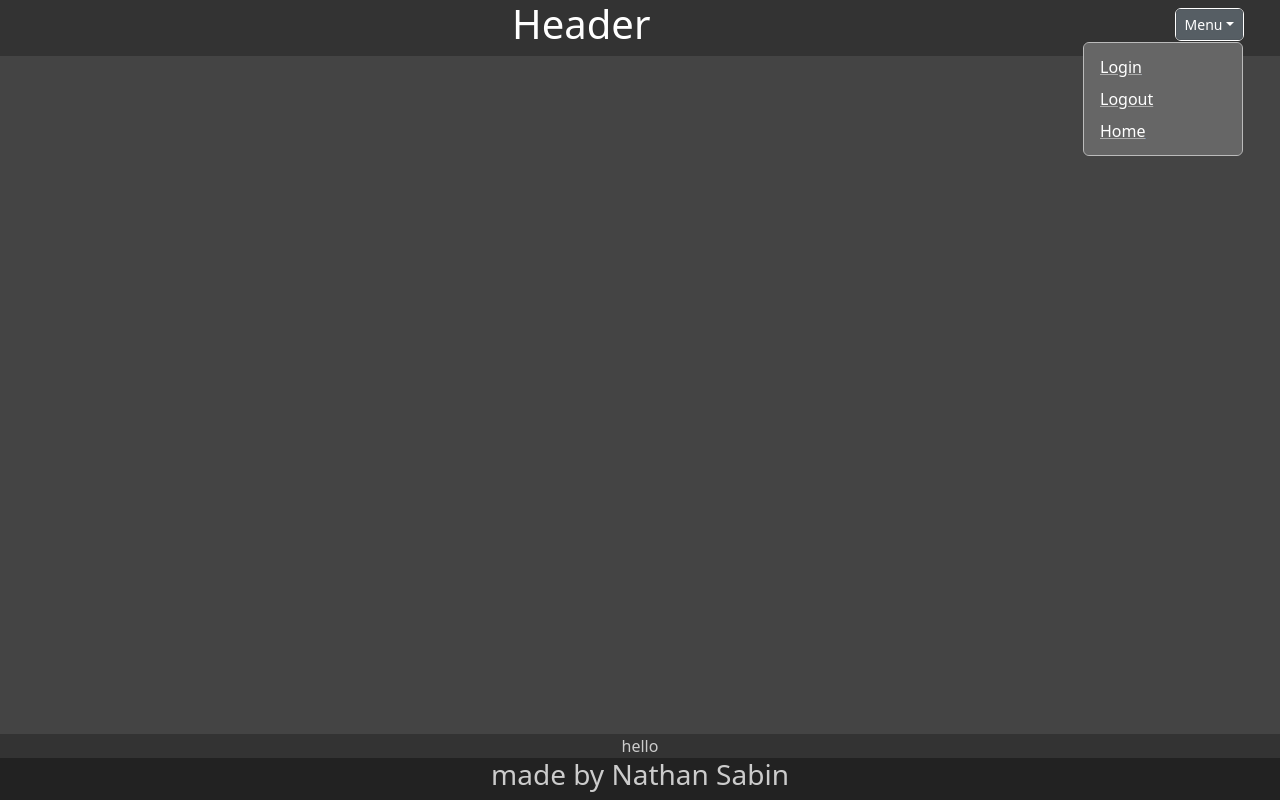
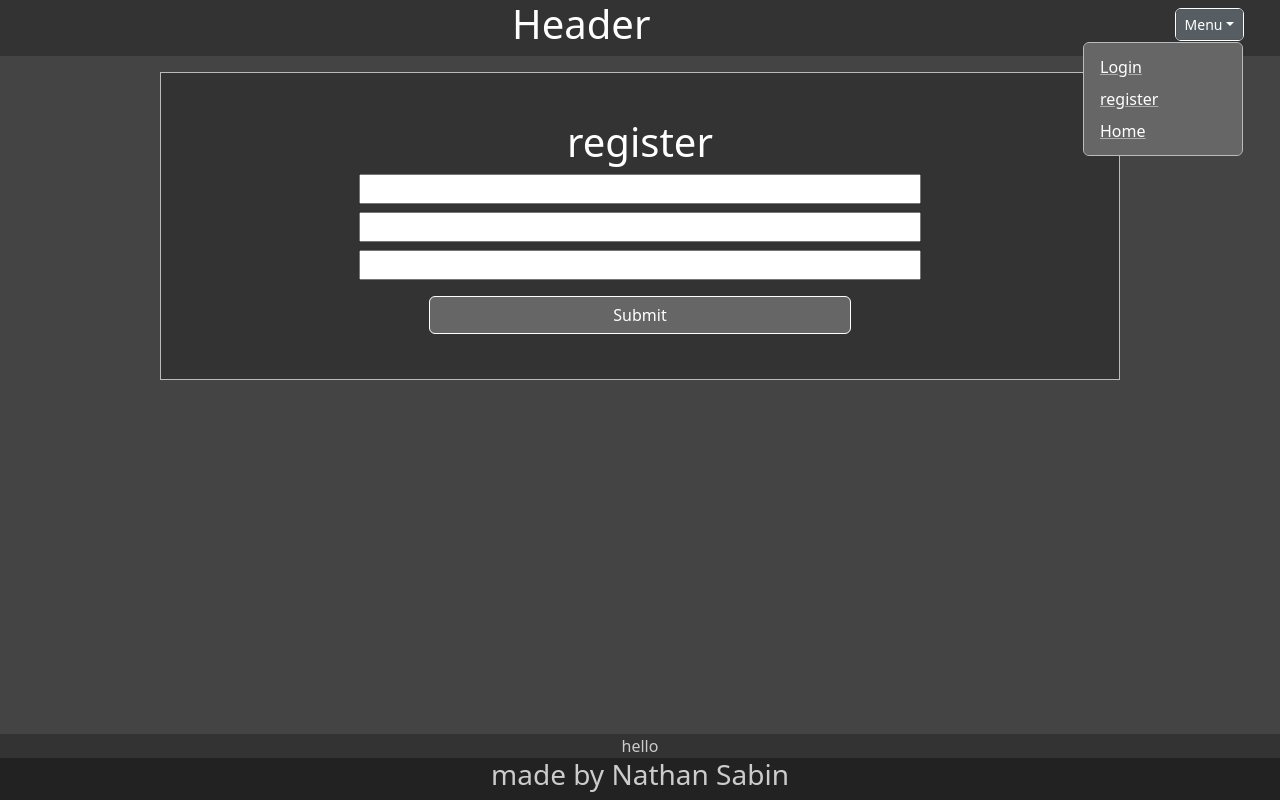
Before and after one commit to nathansabin/travel-web-app, a React (Create React App) app in the folder client/: page /register in a window 1280 px wide. Both pictures are taken after a click on the button "Menu". Built offline with nearby package versions, Linux system fonts and the light colour scheme.

Commit message:
fixed register route and made front-end register work properly

```diff
--- a/client/src/components/App.js
+++ b/client/src/components/App.js
@@ -5,7 +5,8 @@ import Header from './header';
 import Footer from './footer';
 import {
   Home,
-  Login
+  Login,
+  Register
 } from "../pages";
 
 function App() {
@@ -19,6 +20,10 @@ function App() {
               element={<Login/>}
             />
             <Route
+              path="/register"
+              element={<Register/>}
+            />
+            <Route
               path="/"
               element={<Home/>}
             />
--- a/client/src/components/header/index.js
+++ b/client/src/components/header/index.js
@@ -8,11 +8,11 @@ function Header() {
     const [loggedIn, setLoggedIn] = useState(false);
     useEffect(() => {
         setLoggedIn(auth.isLoggedIn);
-
     });
 
     const logout = () => {
         auth.logout();
+        setLoggedIn(false);
         window.location.assign('/login');
     }
 
@@ -29,9 +29,18 @@ function Header() {
                             Menu
                         </button>
                         <ul show className="dropdown-menu">
-                            <a href="/login"><li className='dropdown-item'>Login</li></a>
+                            {!loggedIn &&
+                            <>
+                                <a href="/login"><li className='dropdown-item'>Login</li></a>
+                                <a href="/register"><li className='dropdown-item'>register</li></a>
+                            </>
+                            }
+                            {loggedIn &&
+                            <>
                             <li onClick={logout} className='dropdown-item'>Logout</li>
-                            <a href="/home"><li className='dropdown-item'>Home</li></a>
+                            </>
+                            }
+                            <a href="/"><li className='dropdown-item'>Home</li></a>
                         </ul>
                         </div>
                     </nav>
--- a/client/src/pages/index.js
+++ b/client/src/pages/index.js
@@ -1,7 +1,9 @@
 import Home from "./home";
 import Login from "./login";
+import Register from "./register";
 
 export {
     Home,
     Login,
+    Register
 }
--- a/client/src/pages/register/index.js
+++ b/client/src/pages/register/index.js
@@ -5,7 +5,8 @@ import 'bootstrap/dist/js/bootstrap.bundle.min.js';
 import auth from '../../utils/auth';
 
 function Login() {
-    const [formState, setFormState] = useState({ username: '', password: '', verifyPassword: '' });
+    const [ formState, setFormState ] = useState({ username: '', password: '', verifyPassword: '' });
+    const [ loading, setLoading ] = useState(false);
 
     const handleChange = (event) => {
         const { name, value } = event.target;
@@ -18,23 +19,35 @@ function Login() {
 
     const registerUser = async(event) => {
         event.preventDefault();
+        setLoading(true);
 
         const { username, password, verifyPassword } = formState;
+        let data;
 
         if (password === verifyPassword) {
-            auth.register(username, password)
+            data = auth.register(username, password);
         }
+        if (data) {
+            window.location.assign('/');
+        }
+
+        setLoading(false);
     }
 
     return (
         <div className='login mt-3'>
         <div className='container'>
-            <h1 className='col-12'>Login</h1>
+            <h1 className='col-12'>register</h1>
             <form className='col col-vert'>
                 <input onChange={handleChange} name='username' type="username" className='col-12 col-lg-8 mb-2'></input>
-                <input onChange={handleChange} name='password' type="password" className='col-12 col-lg-8 mb-3'></input>
-                <input onChange={handleChange} name='verifyPassword' type="verifyPassword" className='col-12 col-lg-8 mb-3'></input>
+                <input onChange={handleChange} name='password' type="password" className='col-12 col-lg-8 mb-2'></input>
+                <input onChange={handleChange} name='verifyPassword' type="password" className='col-12 col-lg-8 mb-3'></input>
                 <input onClick={registerUser} type="submit" className='col-8 col-lg-6 btn btn-primary button'></input>
+                {loading &&
+                    <div>
+                        <h3>loading...</h3>
+                    </div>
+                }
             </form>
         </div>
         </div>
--- a/client/src/utils/auth.js
+++ b/client/src/utils/auth.js
@@ -3,11 +3,9 @@ import axios from 'axios';
 
 const Auth = {
     getToken: function(){
-        console.log(localStorage.getItem('id_token'));
-        // return localStorage.getItem('id_token');
+        return localStorage.getItem('id_token');
     },
     isLoggedIn: function(){
-        console.log(this);
         const token = this.getToken();
         return token && !this.isTokenExpired() ? true : false;
     },
@@ -35,6 +33,7 @@ const Auth = {
             }
         );
         token = token.data;
+        console.log(token);
         if (!token) {
             return false;
         }
@@ -50,7 +49,6 @@ const Auth = {
             }
             );
         token = token.data;
-        console.log(token);
         if (!token) {
             return false;
         }
```
Also changed, not shown: 1 other file (tests, documents, lock files or other folders).
